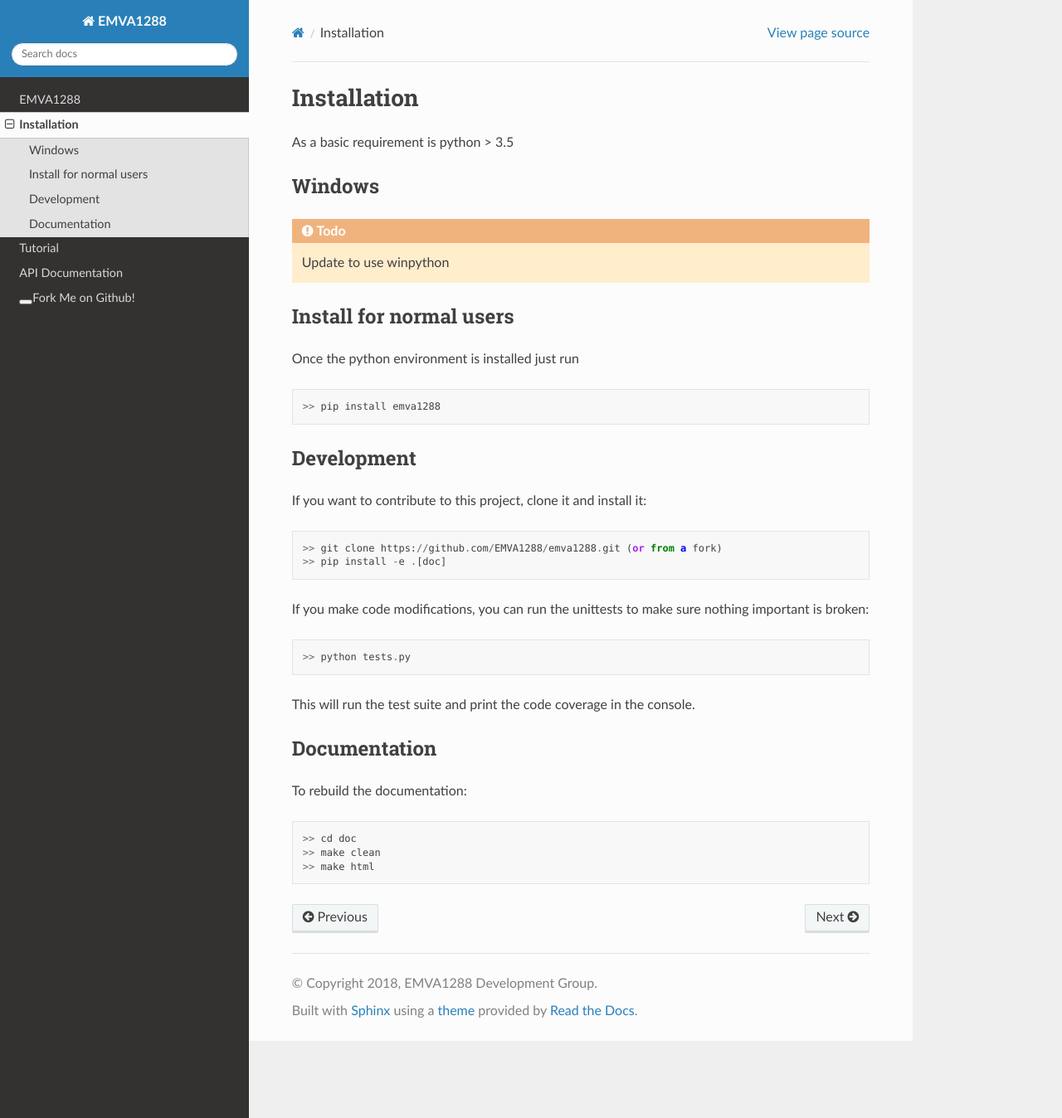
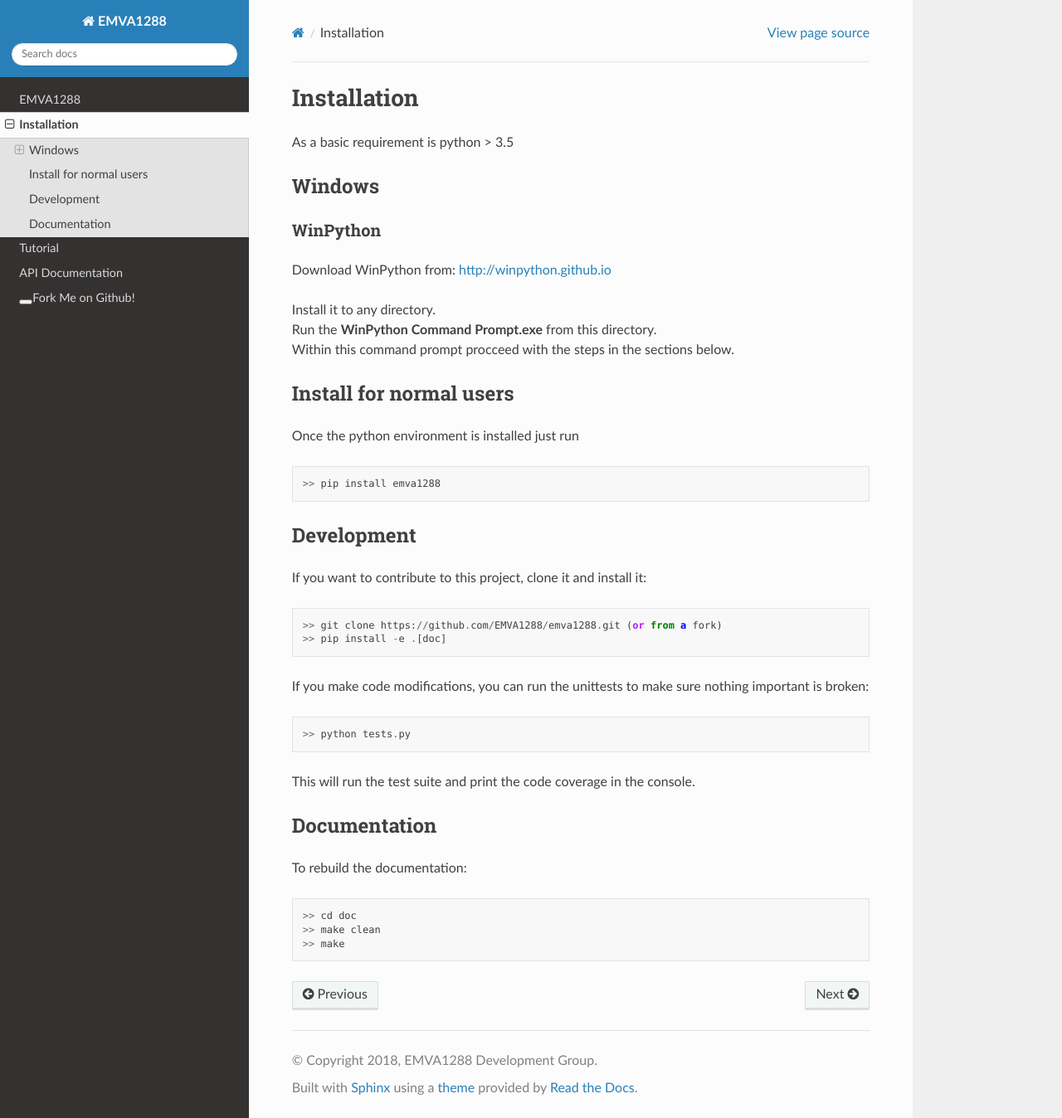
Before and after one commit to EMVA1288/emva1288, a Sphinx documentation site: the page built from doc/installation.rst, in a window 1280 px wide and 1348 px high. Shown: the whole window at 83% size. Built offline with Sphinx 7.4.7 and the Read the Docs theme 2.0.0, drawn with Linux system fonts in a browser that asks for light colours; pages that are not in the unit, such as notebooks, are missing from menus.

Commit message:
added windows installation + new dataset section

```diff
--- a/doc/index.rst
+++ b/doc/index.rst
@@ -14,6 +14,7 @@
    readme_link
    installation
    tutorial
+   datasets
    doc_api/emva1288
 
 Indices and tables
--- a/doc/installation.rst
+++ b/doc/installation.rst
@@ -1,12 +1,18 @@
 Installation
-============
+=============
 
 As a basic requirement is python > 3.5
 
 Windows
--------
-.. todo::
-    Update to use winpython
+--------
+
+WinPython
+^^^^^^^^^^
+Download WinPython from: http://winpython.github.io
+
+| Install it to any directory.
+| Run the **WinPython Command Prompt.exe** from this directory.
+| Within this command prompt procceed with the steps in the sections below.
 
 
 Install for normal users
@@ -36,4 +42,4 @@
 
   >> cd doc
   >> make clean
-  >> make html
+  >> make
```
